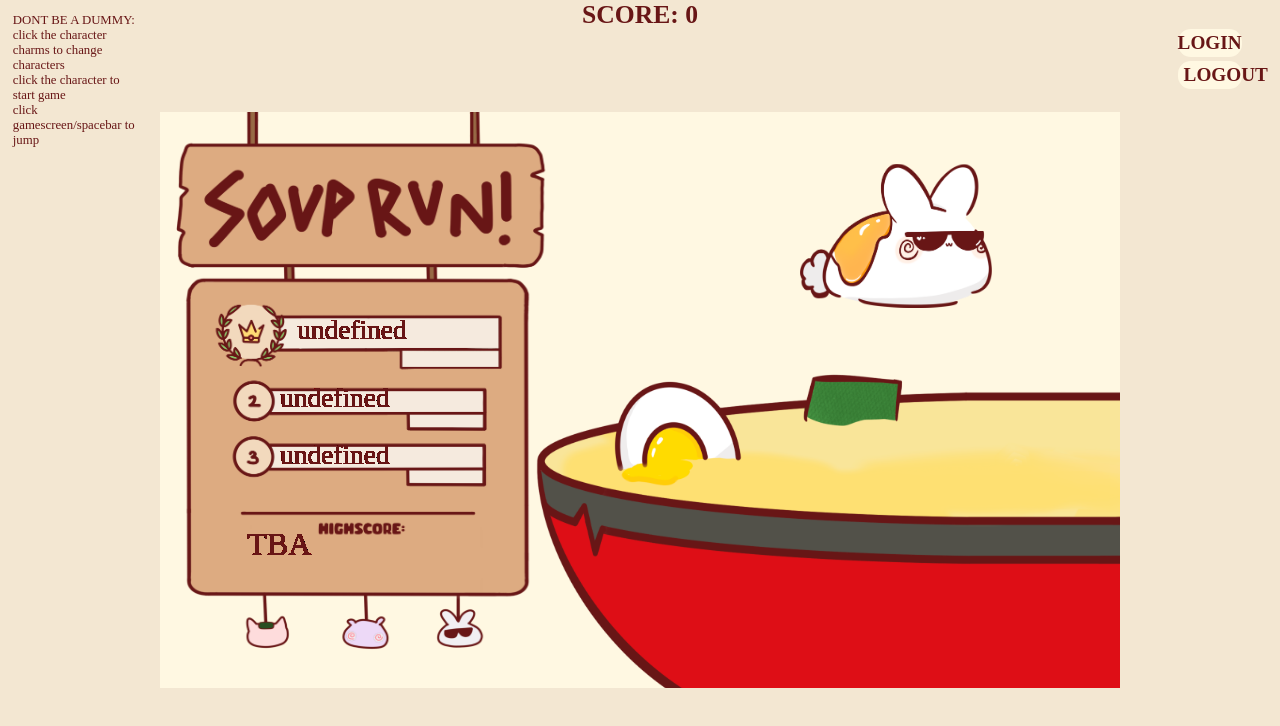
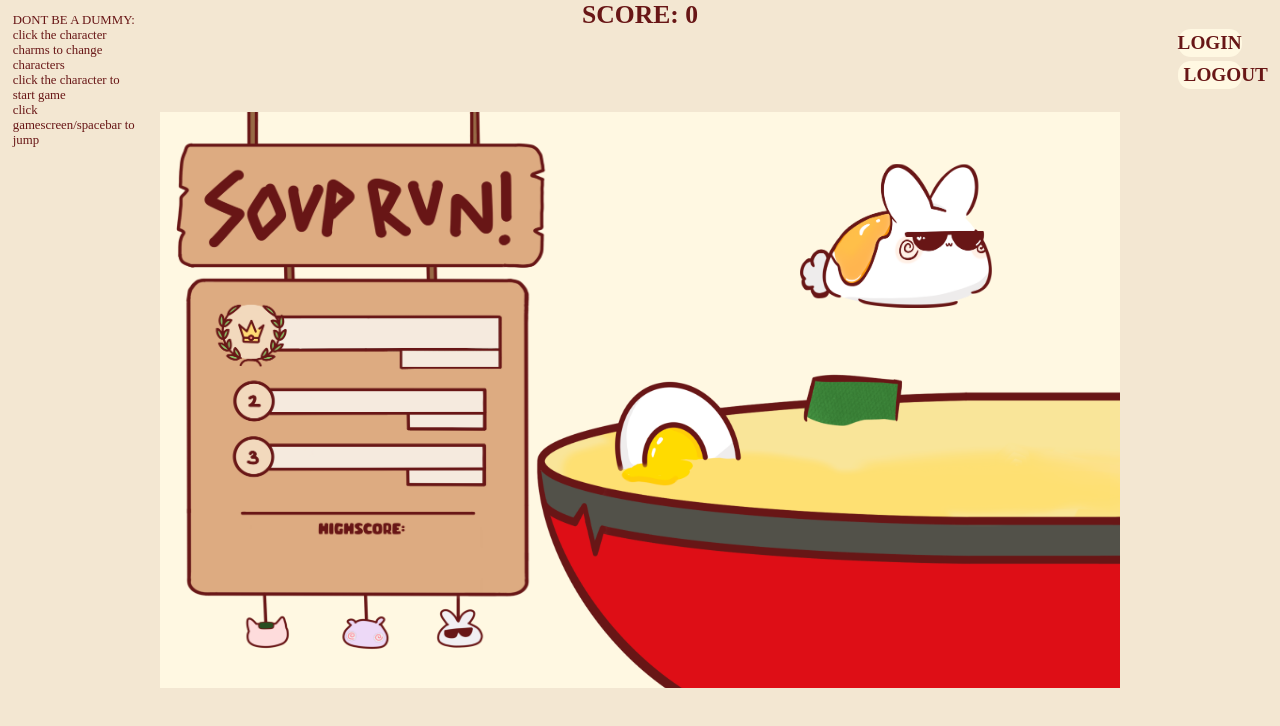
Before and after one commit to staten-island-tech/sql-project-poopedmypants, a Vue app in the folder souprun/: page / in a window 1280 px wide. Shown: the top 726 px of the page. Built offline with nearby package versions, Linux system fonts and the light colour scheme; no server answers; the database is empty; a web font is replaced by a local one.

Commit message:
SLAYEDDD

```diff
--- a/souprun/src/components/container.vue
+++ b/souprun/src/components/container.vue
@@ -178,8 +178,8 @@ export default {
            try{
               const { data, error } = await supabase
               .from('clients')
-               .select('score');
-              const sortedData = data.map((item) => item.score).sort((a, b) => b - a);
+               .select('*');
+              const sortedData = data.sort((a,b) => b.score - a.score)
               const [highestNumber, secondHighestNumber, thirdHighestNumber] = sortedData.slice(0, 3);
               this.lba = highestNumber
               this.lbb = secondHighestNumber
@@ -201,9 +201,10 @@ export default {
               .from('clients')
                .select('username');
 
-               this.lba.username = this.firstUsername
+              this.lba.username = this.firstUsername
               this.lbb.username = this.secondUsername
               this.lbc.username = this.thirdUsername
+
               if (data) {
                 console.log(data)
                 this.lbg();
@@ -228,7 +229,7 @@ export default {
       if (this.started === false) {
           this.fs = this.canvas.width / 35 + 'px Cute Font, cursive'
           this.ctx.font = this.fs
-          this.ctx.fillText(this.lba, this.lbx, this.firstY)
+          this.ctx.fillText(this.lba.score, this.lbx, this.firstY)
           this.lbx = this.canvas.width / 7
           this.firstY = this.conBottom * 1.54
           this.ctx.fillStyle = 'rgba(104,22,22,255)'
@@ -239,7 +240,7 @@ export default {
       if (this.started === false) {
           this.fs = this.canvas.width / 35 + 'px Cute Font, cursive'
           this.ctx.font = this.fs
-          this.ctx.fillText(this.lbb, this.secondx, this.secondY)
+          this.ctx.fillText(this.lbb.score, this.secondx, this.secondY)
           this.secondx = this.canvas.width / 8
           this.secondY = this.conBottom * 2
           this.ctx.fillStyle = 'rgba(104,22,22,255)'
@@ -250,7 +251,7 @@ export default {
       if (this.started === false) {
           this.fs = this.canvas.width / 35 + 'px Cute Font, cursive'
           this.ctx.font = this.fs
-          this.ctx.fillText(this.lbc, this.secondx, this.thirdY)
+          this.ctx.fillText(this.lbc.score, this.secondx, this.thirdY)
           this.secondx = this.canvas.width / 8
           this.thirdY = this.conBottom * 2.38
           this.ctx.fillStyle = 'rgba(104,22,22,255)'
@@ -261,7 +262,7 @@ export default {
       if (this.started === false) {
           this.fss = this.canvas.width / 50 + 'px Cute Font, cursive'
           this.ctx.font = this.fss
-          this.ctx.fillText(this.firstUsername, this.dikx, this.dikY)
+          this.ctx.fillText(this.lba.username, this.dikx, this.dikY)
           this.dikx = this.canvas.width / 3.85
           this.dikY = this.conBottom * 1.7
           this.ctx.fillStyle = 'rgba(104,22,22,255)'
@@ -272,7 +273,7 @@ export default {
       if (this.started === false) {
           this.fss = this.canvas.width / 50 + 'px Cute Font, cursive'
           this.ctx.font = this.fss
-          this.ctx.fillText(this.secondUsername, this.difx, this.difY)
+          this.ctx.fillText(this.lbb.username, this.difx, this.difY)
           this.difx = this.canvas.width / 3.7
           this.difY = this.conBottom * 2.12
           this.ctx.fillStyle = 'rgba(104,22,22,255)'
@@ -283,7 +284,7 @@ export default {
       if (this.started === false) {
           this.fss = this.canvas.width / 50 + 'px Cute Font, cursive'
           this.ctx.font = this.fss
-          this.ctx.fillText(this.thirdUsername, this.difx, this.digY)
+          this.ctx.fillText(this.lbc.username, this.difx, this.digY)
           this.difx = this.canvas.width / 3.7
           this.digY = this.conBottom * 2.5
           this.ctx.fillStyle = 'rgba(104,22,22,255)'
```
